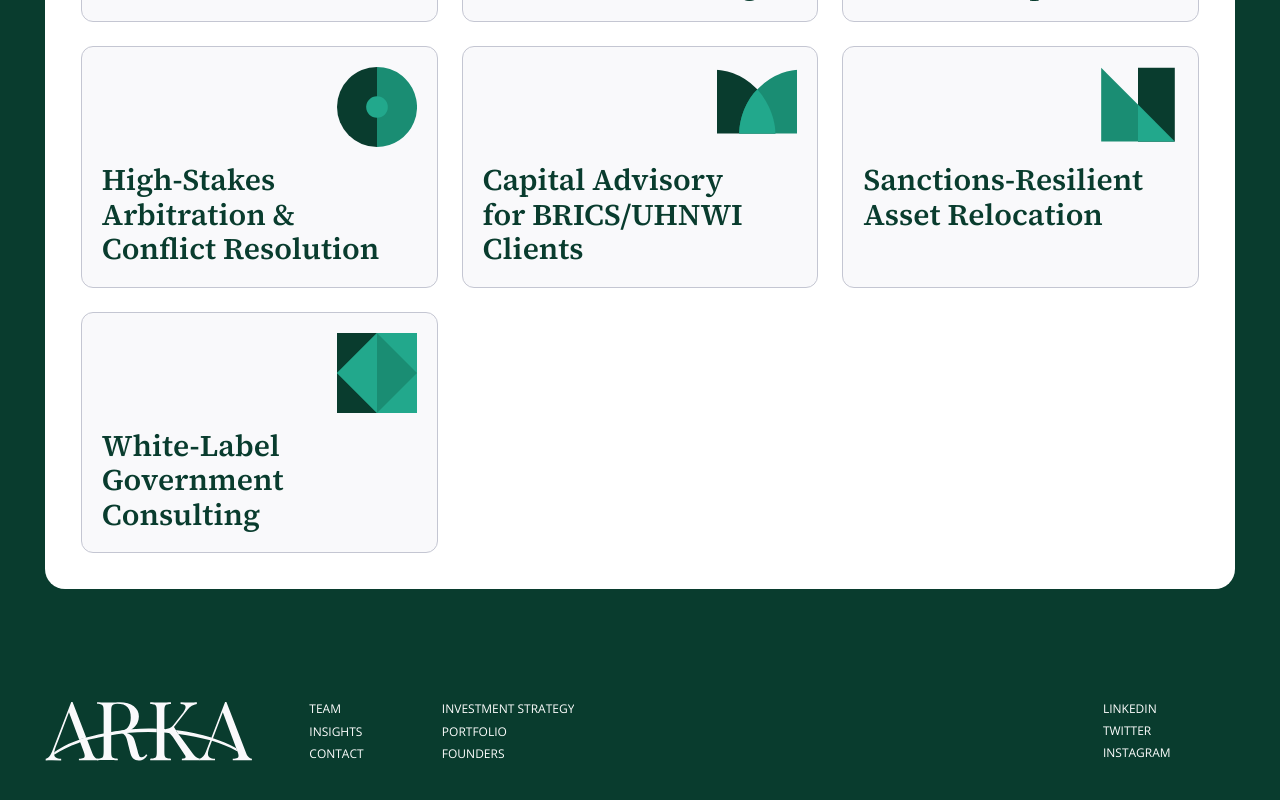
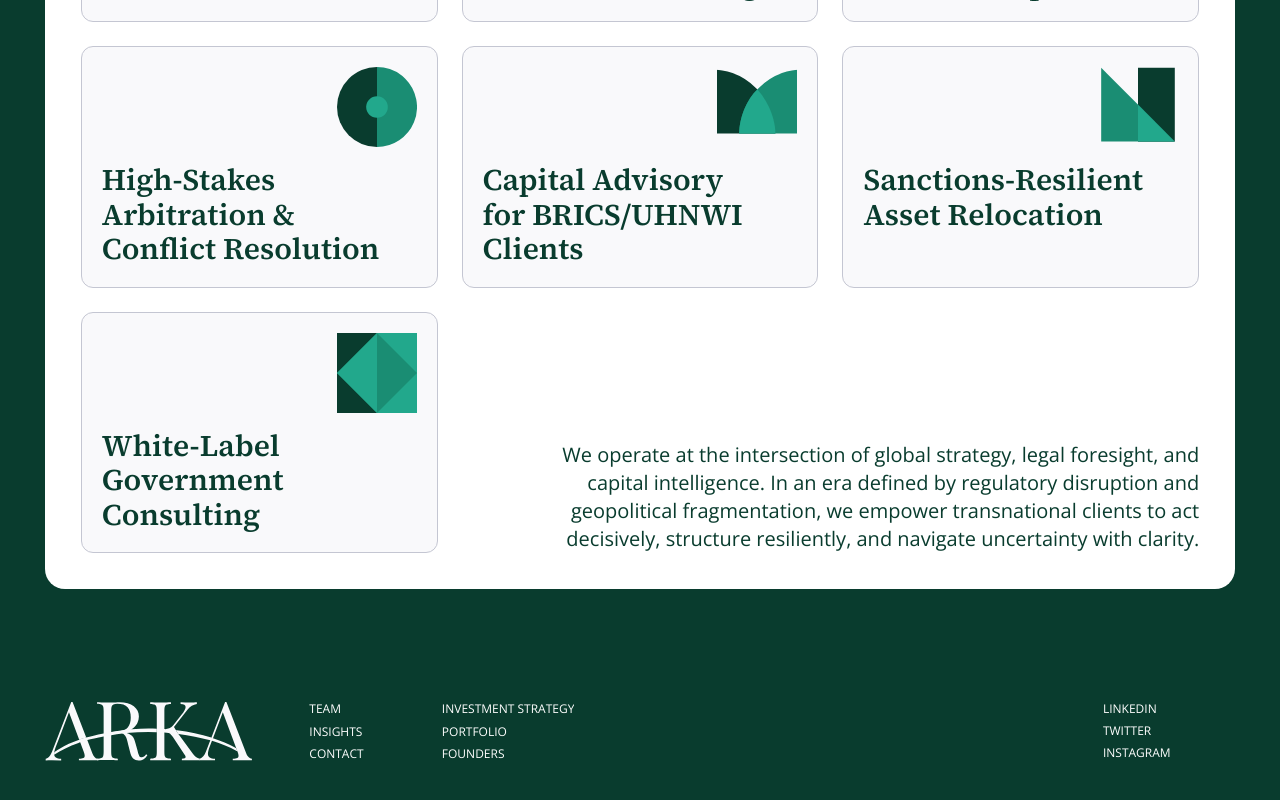
Before and after one commit to mbozhik/arka, a Next.js app: page / in a window 1280 px wide. Shown: the part 1605-2405 px from the top of the page. Built offline with nearby package versions, Linux system fonts and the light colour scheme.

Commit message:
finalize `Services` index block

```diff
--- a/src/components/App/index/MissionFounders.tsx
+++ b/src/components/App/index/MissionFounders.tsx
@@ -9,7 +9,7 @@ import {H3, P, SPAN} from '~/UI/Typography'
 
 export default function MissionFounders({block = 'Mission & Founders'}: {block?: string}) {
   return (
-    <section data-section="index-mission-founders" id={getPathLink(block, 'id')} className="space-y-10 xl:space-y-8 sm:space-y-4">
+    <section data-section="mission-founders-index" id={getPathLink(block, 'id')} className="space-y-10 xl:space-y-8 sm:space-y-4">
       <Marker heading={block} />
 
       <H3 className="max-w-[50ch] text-green">{DATA.missionfounders.mission}</H3>
--- a/src/components/App/index/Services.tsx
+++ b/src/components/App/index/Services.tsx
@@ -1,25 +1,36 @@
 import {DATA} from '@/lib/data'
 
 import {getPathLink} from '@/utils/getPathLink'
+import {cn} from '@/lib/utils'
 
 import Image from 'next/image'
 import Marker from '~/UI/Marker'
 import Card from '~/UI/Card'
 import {H4} from '~/UI/Typography'
 
+function TargetServices({view}: {view: 'desktop' | 'mobile'}) {
+  const isDesktop = view === 'desktop'
+  const viewStyles = cn(isDesktop ? 'sm:hidden' : 'hidden sm:block', isDesktop && 'col-span-2 self-end justify-self-end text-right')
+  return <div className={cn(viewStyles, 'max-w-[60ch]', 'text-2xl xl:text-xl sm:text-lg text-green font-light font-sans')}>{DATA.services.target}</div>
+}
+
 export default function Services({block = 'Services'}: {block?: string}) {
   return (
-    <section data-section="index-services" id={getPathLink(block, 'id')} className="space-y-10 xl:space-y-8 sm:space-y-4">
+    <section data-section="services-index" id={getPathLink(block, 'id')} className="space-y-10 xl:space-y-8 sm:space-y-4">
       <Marker heading={block} />
 
       <div className="grid grid-cols-3 sm:grid-cols-1 gap-8 xl:gap-6 sm:gap-4">
-        {DATA.services.map((service, index) => (
+        <TargetServices view="mobile" />
+
+        {DATA.services.items.map((service, index) => (
           <Card className="gap-2 xl:gap-4 sm:gap-3" key={index}>
             <Image quality={100} className="self-end size-24 xl:size-20 sm:size-20" src={service.icon} alt={service.title} />
 
             <H4 className="text-green text-balance">{service.title}</H4>
           </Card>
         ))}
+
+        <TargetServices view="desktop" />
       </div>
     </section>
   )
--- a/src/lib/data.ts
+++ b/src/lib/data.ts
@@ -34,7 +34,8 @@ export const DATA = {
       },
     ],
   },
-  services: [
+  services: {
+    items: [
       {
         title: 'Strategic Consulting in Frontier Markets',
         icon: ConsultingIcon,
@@ -64,6 +65,8 @@ export const DATA = {
         icon: GovernmentIcon,
       },
     ],
+    target: 'We operate at the intersection of global strategy, legal foresight, and capital intelligence. In an era defined by regulatory disruption and geopolitical fragmentation, we empower transnational clients to act decisively, structure resiliently, and navigate uncertainty with clarity.',
+  },
   socials: {
     linkedin: 'https://www.linkedin.com/company/arka-global',
     twitter: 'https://twitter.com/ArkaGlobal',
```
Lines whose indentation alone changed are shown as unchanged.
